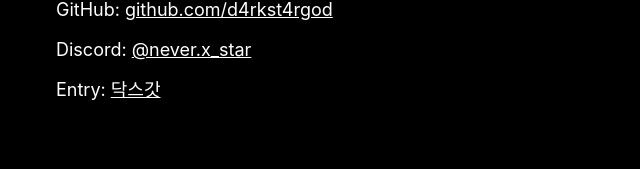
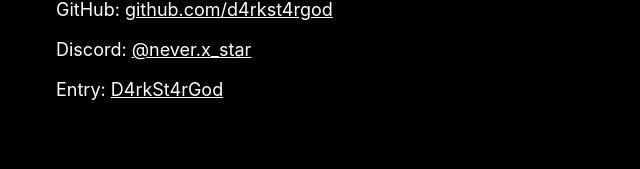
Before and after one commit to d4rkst4rs/d4rkst4rs.github.io, a Next.js app: page / in a window 1280 px wide. Shown: the part 2101-2270 px from the top of the page, without its empty margins (200-840 px from the left). Built offline with nearby package versions, Linux system fonts and the light colour scheme.

Commit message:
닥스갓 into D4rkSt4rGod

```diff
--- a/pages/index.js
+++ b/pages/index.js
@@ -93,7 +93,7 @@
               <p>YouTube: <a href="https://youtube.com/@d4rkst4rgod" className="underline hover:text-blue-400">@d4rkst4rgod</a></p>
               <p>GitHub: <a href="https://github.com/d4rkst4rgod" className="underline hover:text-blue-400">github.com/d4rkst4rgod</a></p>
               <p>Discord: <a href="https://discord.com/channel/@me" className="underline hover:text-blue-400">@never.x_star</a></p>
-              <p>Entry: <a href="https://naver.me/xTS8njxd" className="underline hover:text-blue-400">닥스갓</a></p>
+              <p>Entry: <a href="https://naver.me/xTS8njxd" className="underline hover:text-blue-400">D4rkSt4rGod</a></p>
             </div>
           </div>
         </section>
```
